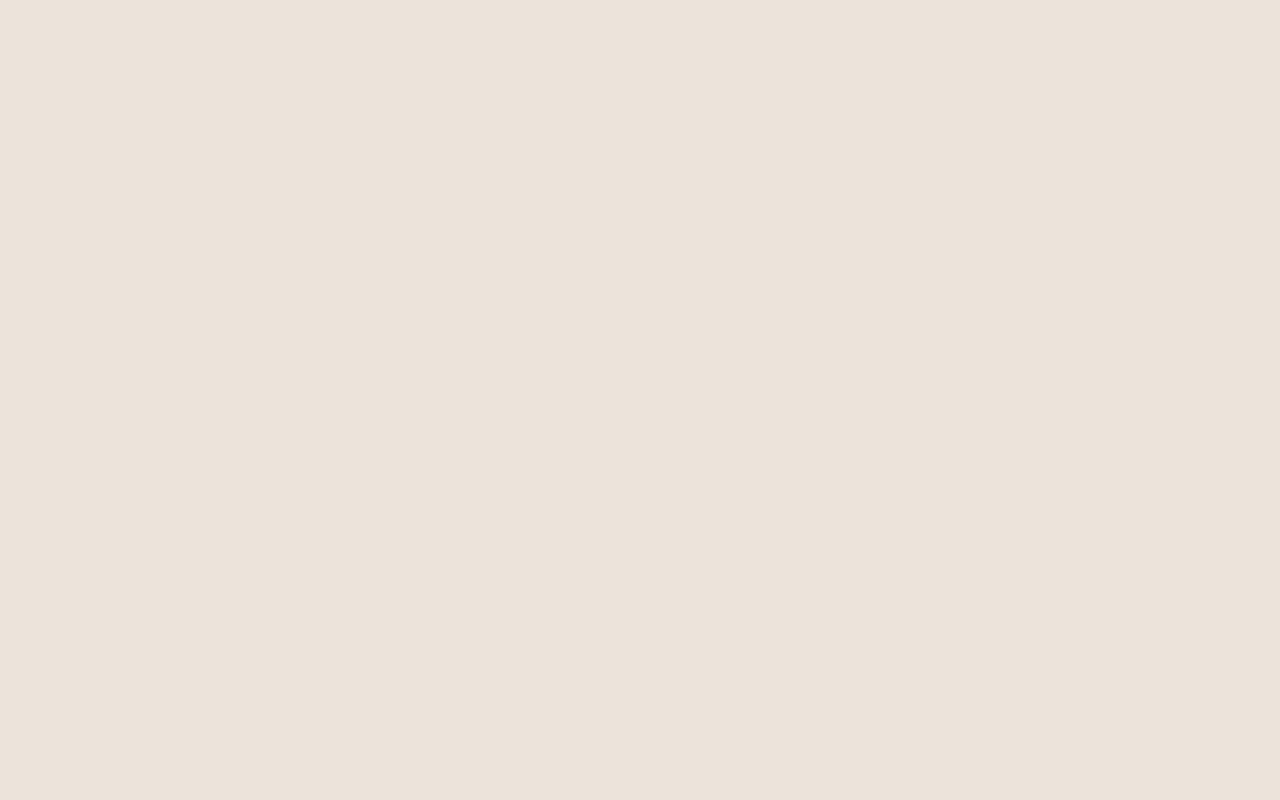
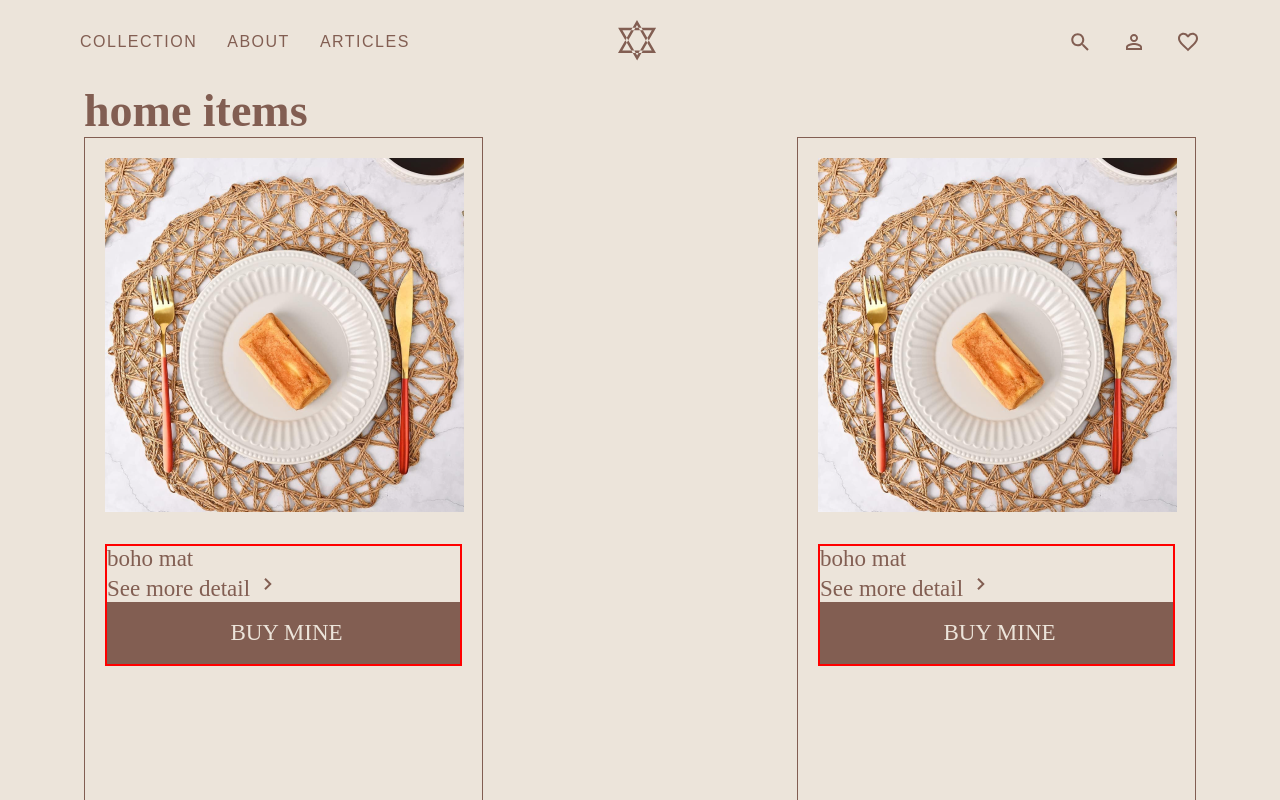
Before and after one commit to Abdulmuizz98/vividaire-client, a React (Create React App) app: page /collection/1 in a window 1280 px wide. Before the commit this address had no page. Shown: the top 800 px of the page. Built offline with nearby package versions, Linux system fonts and the light colour scheme.

Commit message:
feat: Homepage -> implement and style articles section for desktop

```diff
--- a/src/App.css
+++ b/src/App.css
@@ -78,9 +78,9 @@ body{
   color: var(--secondary-color);
 }
 
-/* .main-body{
+main{
   min-height: 100vh;
-} */
+}
 
 img{
   max-width: 100%;
--- a/src/App.js
+++ b/src/App.js
@@ -1,5 +1,6 @@
 import { Routes, Route, useNavigate } from "react-router-dom";
 import Homepage from "./components/pages/Homepage";
+import ProductList from "./components/pages/ProductList";
 
 import "./App.css";
 
@@ -8,8 +9,8 @@ const App = () => {
     <>
       <Routes>
         <Route path="/" element={<Homepage />} />
-        {/* <Route path="/ourstory" element={<OurStory />} />
-        <Route path="/physicalclasses" element={<PhysicalClasses />} />
+        <Route path="/collection/:id" element={<ProductList />} />
+        {/* <Route path="/physicalclasses" element={<PhysicalClasses />} />
         <Route path="/resources" element={<Resources />} />
         <Route path="/signals" element={<Signals />} />
         <Route path="/trading-sessions" element={<TradingSessions />} />
--- /dev/null
+++ b/src/components/Button.css
@@ -0,0 +1,27 @@
+button {
+    display: inline-block;
+    border: none;
+    padding: 1rem 2rem;
+    margin: 0;
+    text-decoration: none;
+    cursor: pointer;
+    text-align: center;
+    transition: background 250ms ease-in-out,
+                transform 150ms ease;
+    -webkit-appearance: none;
+    -moz-appearance: none;
+}
+
+button:hover,
+button:focus {
+    background: #0053ba;
+}
+
+button:focus {
+    outline: 1px solid #fff;
+    outline-offset: -4px;
+}
+
+button:active {
+    transform: scale(0.99);
+}
--- a/src/components/Button.js
+++ b/src/components/Button.js
@@ -1,5 +1,18 @@
-const Button = ({ value, color }) => {
-  return <button style={{ backgroundColor: color }}>{value}</button>;
+import "./Button.css";
+
+const Button = ({ value, bgdColor, color, width, height }) => {
+  return (
+    <button
+      style={{
+        backgroundColor: bgdColor,
+        color: color,
+        width: width,
+        height: height,
+      }}
+    >
+      {value}
+    </button>
+  );
 };
 
 export default Button;
--- a/src/components/FeaturedCollectionCard.js
+++ b/src/components/FeaturedCollectionCard.js
@@ -1,14 +1,14 @@
 import { VdRightArrowOutline } from "./Icons";
 import "./FeaturedCollectionCard.css";
 
-const FeaturedCollectionCard = ({ name, image }) => {
+const FeaturedCollectionCard = ({ name, image, id }) => {
   return (
     <div className="featured-collection-card">
       <figure>
         <img src={image} alt={`${name} collection banner`} />
       </figure>
       <div className="collection-action">
-        <a href="">{name}</a>
+        <a href={`/collection/${id}`}>{name}</a>
         <VdRightArrowOutline />
       </div>
     </div>
--- a/src/components/pages/Homepage.js
+++ b/src/components/pages/Homepage.js
@@ -7,7 +7,6 @@ import "./Homepage.css";
 import closetImage from "../../assets/closet_img.png";
 import tumblerOneImage from "../../assets/tumbler_one_img.png";
 import tumblerTwoImage from "../../assets/tumbler_two_img.png";
-import hero_img from "../../assets/hero_img.png";
 
 const Homepage = () => {
   return (
--- /dev/null
+++ b/src/components/pages/ProductList.css
@@ -0,0 +1,13 @@
+.collection .product-list{
+    display: flex;
+    flex-wrap: wrap;
+    justify-content: space-between;
+
+}
+
+.collection{
+    margin-right: 8.4rem;
+    margin-left: 8.4rem;
+    margin-bottom: 10rem;
+
+}
--- /dev/null
+++ b/src/components/pages/ProductList.js
@@ -0,0 +1,77 @@
+import { useParams } from "react-router-dom";
+import Header from "../layout/Header";
+import Footer from "../layout/Footer";
+import ProductCard from "./productList/ProductCard";
+import PlaceholderImage from "../../assets/boho_table_mats_img.png";
+
+import "./ProductList.css";
+
+const collections = [
+  {
+    id: 1,
+    name: "home items",
+    unspacedName: "homeitems",
+    url: "",
+  },
+  {
+    id: 2,
+    name: "lifestyle",
+    url: "",
+  },
+  {
+    id: 3,
+    name: "easy travel",
+    url: "",
+  },
+];
+
+const products = [
+  {
+    id: 1,
+    name: "boho mat",
+    url: PlaceholderImage,
+  },
+  {
+    id: 2,
+    name: "boho mat",
+    url: PlaceholderImage,
+  },
+  {
+    id: 3,
+    name: "boho mat",
+    url: PlaceholderImage,
+  },
+];
+
+const ProductList = () => {
+  const params = useParams();
+  const collectionId = params.id;
+  console.log("Collectionid", collectionId);
+  const collection = collections[collectionId - 1];
+
+  return (
+    <>
+      <Header />
+      <main>
+        {collectionId && (
+          <div className="collection">
+            <div className="heading">
+              <h1>{collection.name}</h1>
+            </div>
+            <div className="product-filter"></div>
+            <div className="product-list">
+              {products.length &&
+                products.map((product) => (
+                  <ProductCard name={product.name} image={product.url} />
+                ))}
+            </div>
+            <div className="pagination"> </div>
+          </div>
+        )}
+      </main>
+      <Footer />
+    </>
+  );
+};
+
+export default ProductList;
--- a/src/components/pages/homepage/FeaturedSection.js
+++ b/src/components/pages/homepage/FeaturedSection.js
@@ -9,7 +9,7 @@ const collections = [
   {
     id: 1,
     name: "home items",
-    url: homeItemsOne,
+    unspacedName: "homeitems",
   },
   {
     id: 2,
@@ -33,6 +33,7 @@ const FeaturedSection = () => {
             key={collection.id}
             name={collection.name}
             image={collection.url}
+            id={collection.id}
           />
         ))}
       </div>
--- /dev/null
+++ b/src/components/pages/productList/ProductCard.css
@@ -0,0 +1,24 @@
+.product-card{
+    border: 1px solid var(--secondary-color);
+    width: 39.9rem;
+    height: 66.7rem;
+    padding: 2rem;
+}
+
+.product-card .product-image-frame{
+    width: 35.9rem;
+    height: 35.4rem;
+    margin: auto;
+}
+
+.product-card .product-info{
+    border: 2px solid red;
+
+    margin-top: 3.2rem;
+    overflow: hidden;
+}
+
+
+.product-card .product-info .but-button{
+    overflow: hidden;
+}
--- /dev/null
+++ b/src/components/pages/productList/ProductCard.js
@@ -0,0 +1,31 @@
+import { VdCaretRight } from "../../Icons";
+import Button from "../../Button";
+import "./ProductCard.css";
+
+const ProductCard = ({ name, image }) => {
+  return (
+    <div className="product-card">
+      <figure className="product-image-frame">
+        <img src={image} alt={`${name} image`} />
+      </figure>
+      <div className="product-info">
+        <p>{name}</p>
+        <p className="product-toggle-detail">
+          See more detail <VdCaretRight />
+        </p>
+        <div className="product-detail"></div>
+        <div className="buy-botton">
+          <Button
+            value="BUY MINE"
+            bgdColor="#825E52"
+            color="#ECE4DA"
+            width="35.9rem"
+            height="6.2rem"
+          />
+        </div>
+      </div>
+    </div>
+  );
+};
+
+export default ProductCard;
```
Also changed, not shown: src/assets/boho_table_mats_img.png (added).
